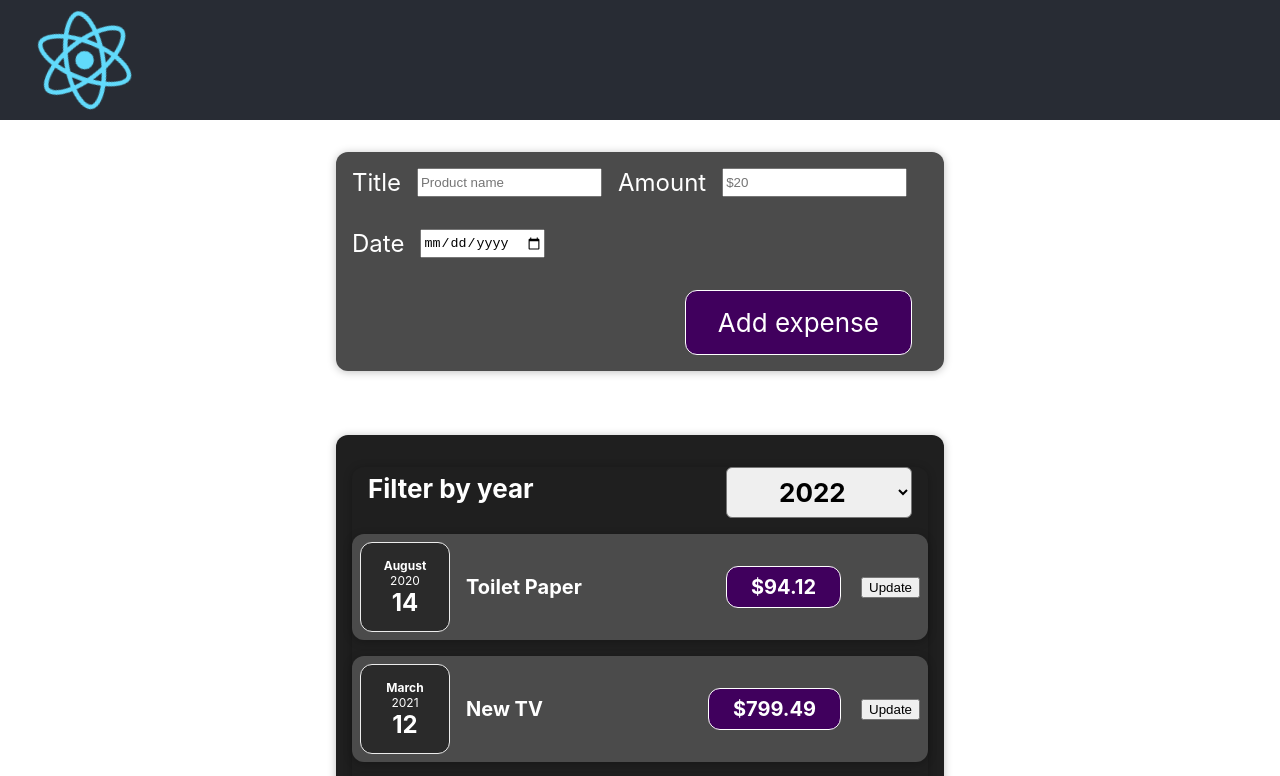
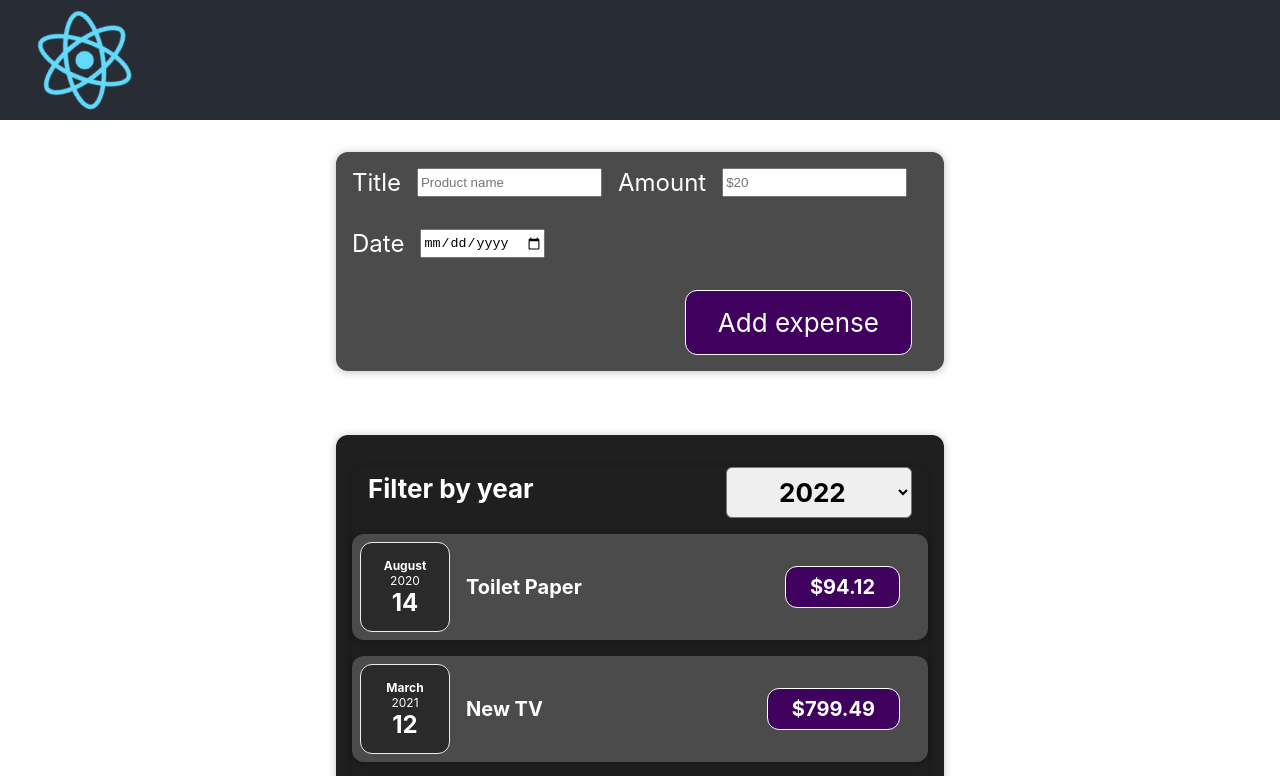
Before and after one commit to LStojanovski7/react-app, a React (Create React App) app: page / in a window 1280 px wide. Shown: the top 776 px of the page. Built offline with nearby package versions, Linux system fonts and the light colour scheme.

Commit message:
removed update button from expenseItems

```diff
--- a/src/App.js
+++ b/src/App.js
@@ -4,7 +4,6 @@ import { Routes, Route, Link } from "react-router-dom";
 import expenses from "./data";
 import Expenses from "./components/Expenses/Expenses";
 import NewExpense from "./components/NewExpense/NewExpense";
-import ExpenseFilter from "./components/ExpenseFilter/ExpenseFilter";
 
 function App() {
   const addExpenseHandler = (expense) => {
--- a/src/components/ExpenseItem/ExpenseItem.js
+++ b/src/components/ExpenseItem/ExpenseItem.js
@@ -3,21 +3,13 @@ import React, { useState } from "react";
 import "./ExpenseItem.css";
 
 const ExpenseItem = (props) => {
-  const [title, setTitle] = useState(props.title);
-
-  const clickHandler = () => {
-    setTitle("Updated!");
-    console.log(title);
-  };
-
   return (
     <div className="expense-item">
       <ExpenseDate date={props.date} />
       <div className="expense-item__description">
-        <h2>{title}</h2>
+        <h2>{props.title}</h2>
         <div className="expense-item__price">${props.amount}</div>
       </div>
-      <button onClick={clickHandler}>Update</button>
     </div>
   );
 };
--- a/src/components/Expenses/Expenses.js
+++ b/src/components/Expenses/Expenses.js
@@ -7,6 +7,7 @@ import { ToastContainer, toast } from "react-toastify";
 import "react-toastify/dist/ReactToastify.css";
 
 import "./Expense.css";
+import { useEffect } from "react";
 
 function Expenses(props) {
   const filterChangeHandler = (event) => {};
```
Also changed, not shown: 1 other file (tests, documents, lock files or other folders).
